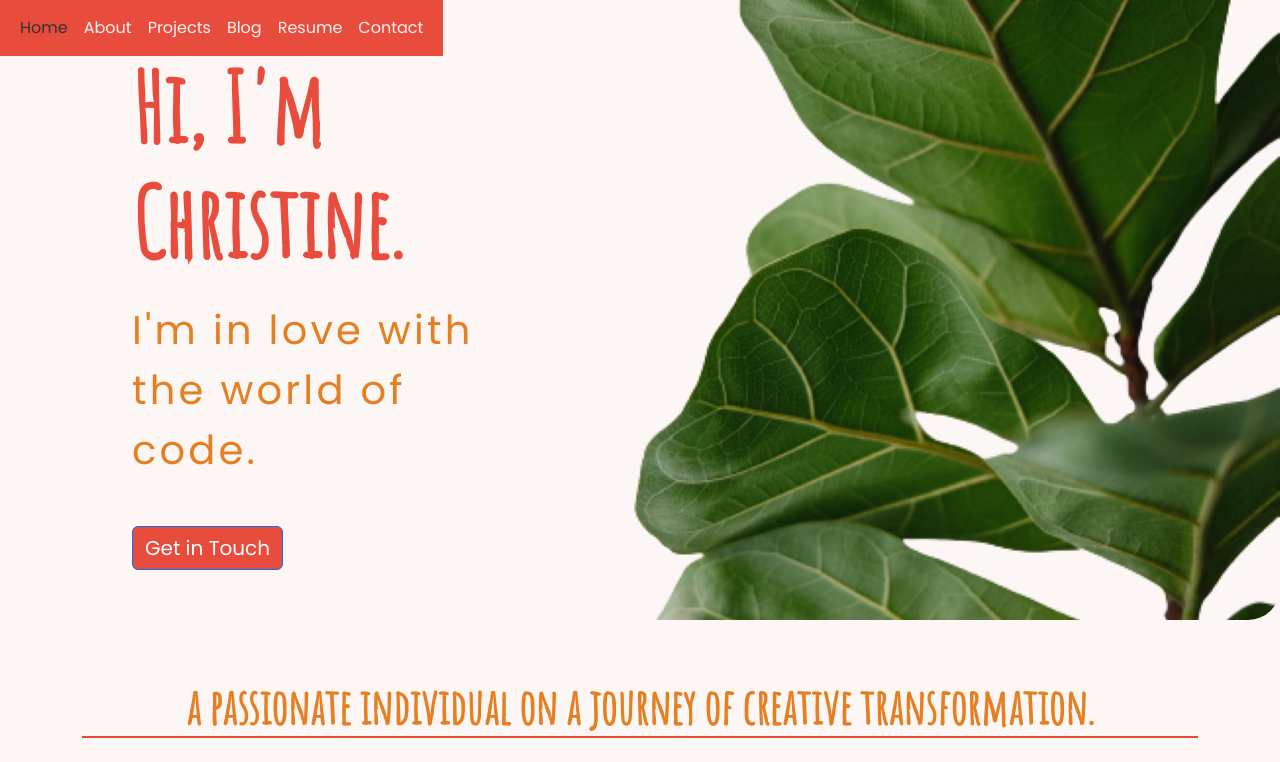
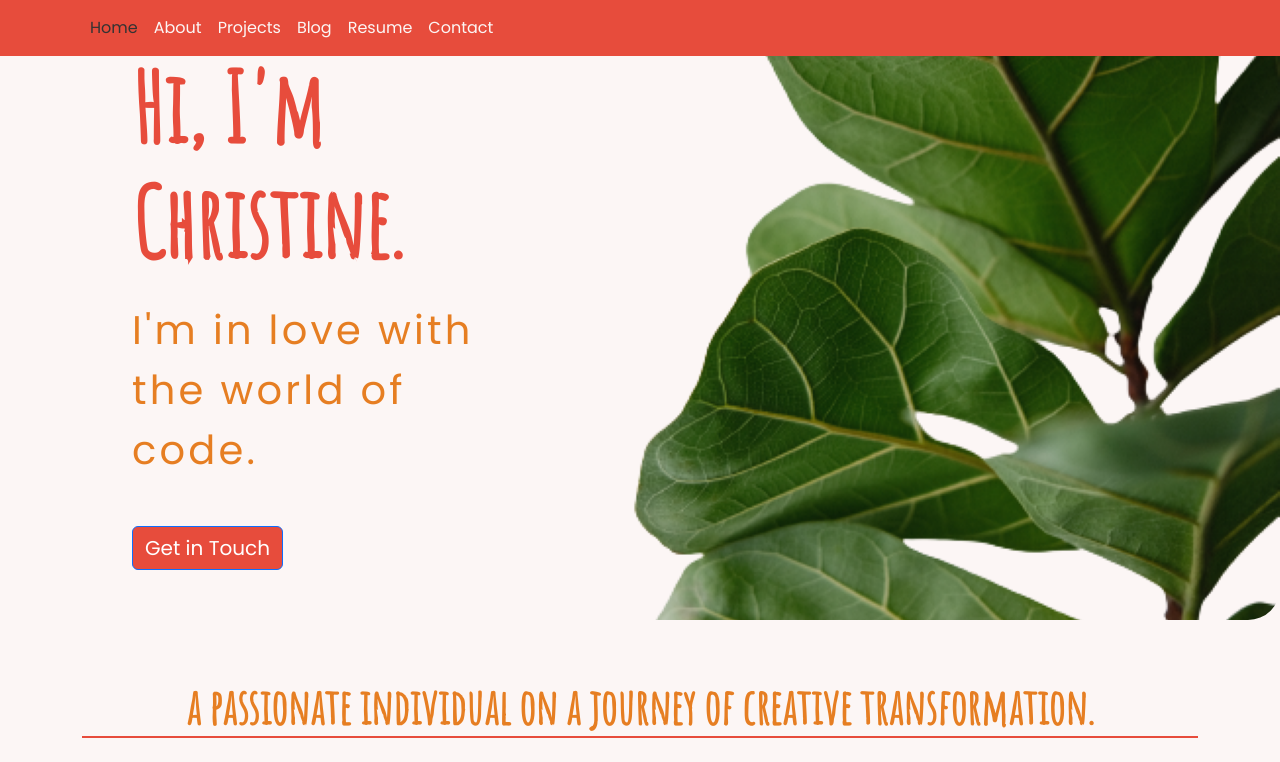
Before and after one commit to christinen22/myportfolio, a React (Vite) app in the folder portfolio/: page / in a window 1280 px wide. Shown: the top 762 px of the page. Built offline with nearby package versions, Linux system fonts and the light colour scheme; no server answers; a web font is replaced by a local one.

Commit message:
Forgot some z-index :)

```diff
--- a/portfolio/src/App.scss
+++ b/portfolio/src/App.scss
@@ -223,6 +223,8 @@ li {
 .custom-navbar {
   background-color: #e74c3c;
   position: fixed;
+  width: 100vw;
+  z-index: 2;
 }
 
 .nav-link {
```
